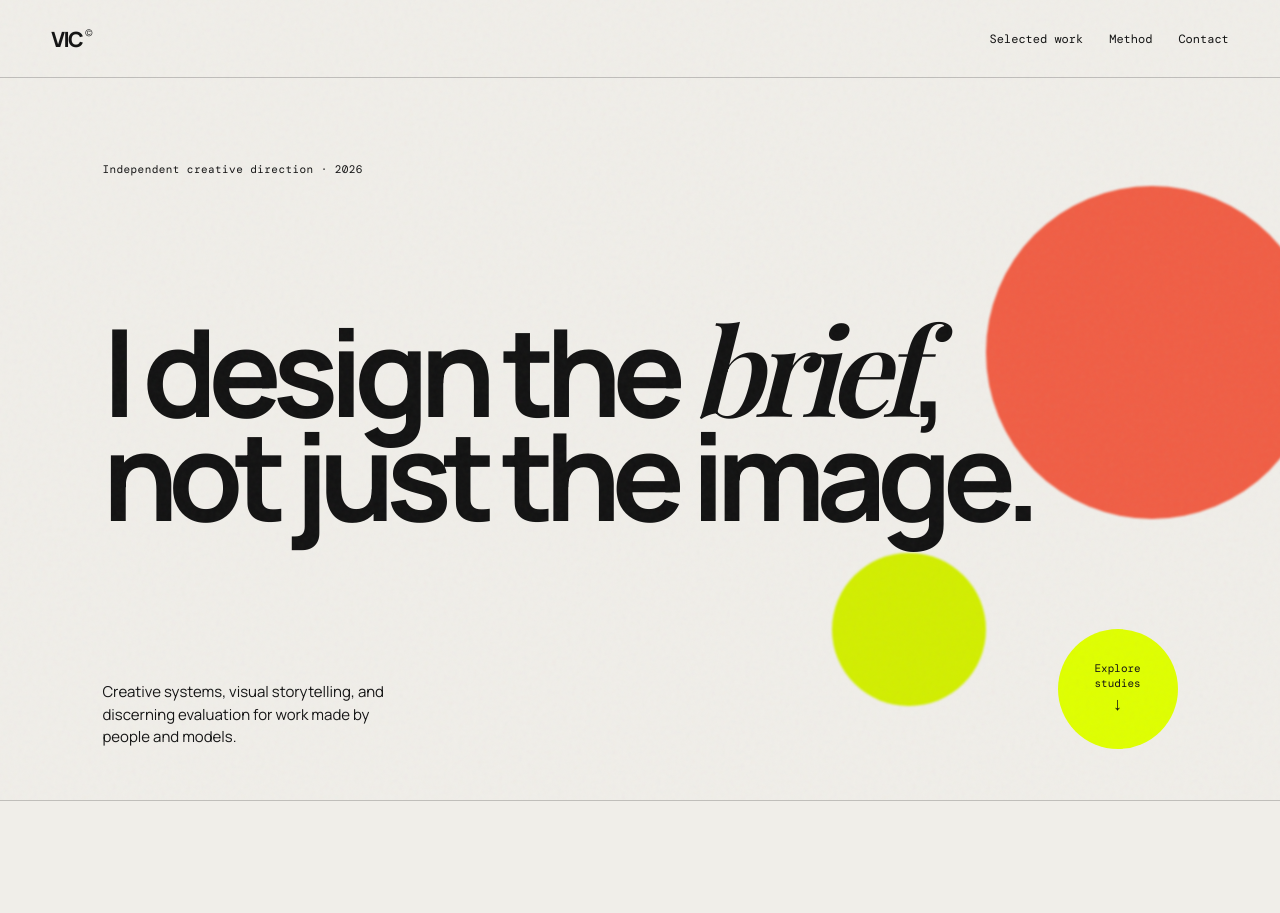
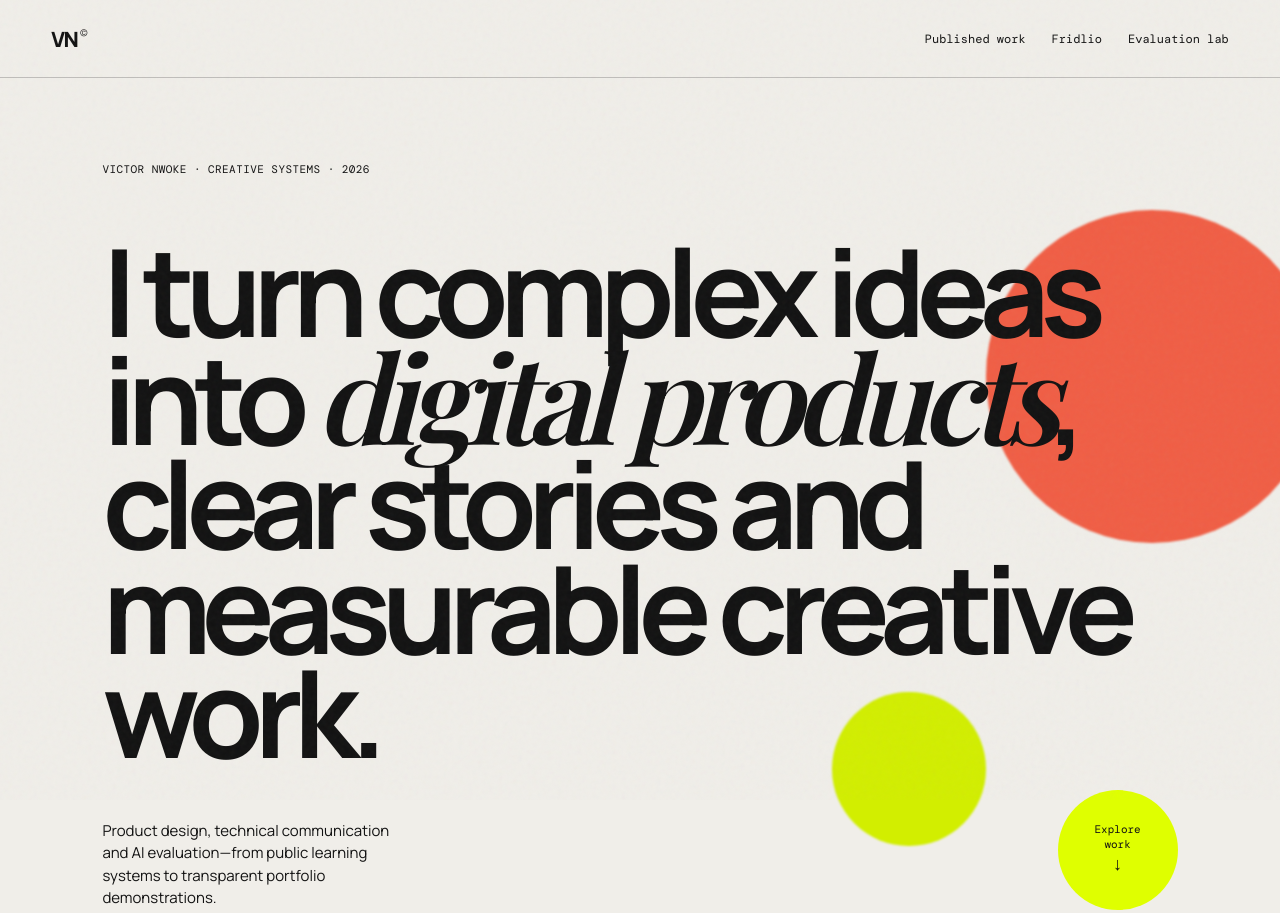
Before and after one commit to victornwoke/creative-systems-portfolio, a plain HTML site: page dist/index.html in a window 1280 px wide. Shown: the top 913 px of the page. Drawn offline with nearby package versions, Linux system fonts and the light colour scheme; a web font is replaced by a local one.

Commit message:
Update Site source

```diff
--- /dev/null
+++ b/app.js
@@ -0,0 +1 @@
+const criteria=[['Brief adherence',25],['Professional craft',20],['Content and messaging',15],['Audience suitability',15],['Accessibility and usability',10],['Consistency and production readiness',10],['Originality within constraints',5]];const host=document.querySelector('#rubric');const score=document.querySelector('#score');if(host){criteria.forEach(([name,weight])=>{const row=document.createElement('label');row.innerHTML=`${name} (${weight}%) <input type="range" min="0" max="5" value="0" data-weight="${weight}" aria-label="${name} score">`;host.append(row)});const update=()=>{let total=0;host.querySelectorAll('input').forEach(i=>total+=Number(i.value)*Number(i.dataset.weight)/5);score.textContent=total.toFixed(1)};host.addEventListener('input',update);document.querySelector('#reset-score').onclick=()=>{host.querySelectorAll('input').forEach(i=>i.value=0);update()}}
--- /dev/null
+++ b/dist/app.js
@@ -0,0 +1 @@
+const criteria=[['Brief adherence',25],['Professional craft',20],['Content and messaging',15],['Audience suitability',15],['Accessibility and usability',10],['Consistency and production readiness',10],['Originality within constraints',5]];const host=document.querySelector('#rubric');const score=document.querySelector('#score');if(host){criteria.forEach(([name,weight])=>{const row=document.createElement('label');row.innerHTML=`${name} (${weight}%) <input type="range" min="0" max="5" value="0" data-weight="${weight}" aria-label="${name} score">`;host.append(row)});const update=()=>{let total=0;host.querySelectorAll('input').forEach(i=>total+=Number(i.value)*Number(i.dataset.weight)/5);score.textContent=total.toFixed(1)};host.addEventListener('input',update);document.querySelector('#reset-score').onclick=()=>{host.querySelectorAll('input').forEach(i=>i.value=0);update()}}
--- a/dist/index.html
+++ b/dist/index.html
@@ -4,7 +4,7 @@
     <meta charset="UTF-8" />
     <meta name="viewport" content="width=device-width, initial-scale=1.0" />
     <meta name="description" content="Creative systems portfolio for AI evaluation work." />
-    <title>VIC — Creative Systems</title>
+    <title>Victor Nwoke — Creative Systems, Digital Products & AI Evaluation</title>
     <link rel="preconnect" href="https://fonts.googleapis.com" />
     <link rel="preconnect" href="https://fonts.gstatic.com" crossorigin />
     <link href="https://fonts.googleapis.com/css2?family=DM+Mono:wght@400;500&family=Manrope:wght@400;500;600;700;800&family=Playfair+Display:ital,wght@0,600;0,700;1,600&display=swap" rel="stylesheet" />
@@ -13,32 +13,32 @@
   <body>
     <div class="noise"></div>
     <main>
-      <nav><a class="wordmark" href="#top">VIC<span>©</span></a><div class="nav-links"><a href="#work">Selected work</a><a href="#method">Method</a><a href="#contact">Contact</a></div></nav>
+      <nav><a class="wordmark" href="#top">VN<span>©</span></a><div class="nav-links"><a href="#work">Published work</a><a href="#fridlio">Fridlio</a><a href="#evaluation">Evaluation lab</a></div></nav>
       <section class="hero" id="top">
-        <p class="eyebrow reveal">Independent creative direction · 2026</p>
-        <h1 class="reveal delay-1">I design the <em>brief</em>,<br>not just the image.</h1>
-        <div class="hero-bottom reveal delay-2"><p>Creative systems, visual storytelling, and discerning evaluation for work made by people and models.</p><a href="#work" class="round-link">Explore<br>studies <span>↓</span></a></div>
+        <p class="eyebrow reveal">VICTOR NWOKE · CREATIVE SYSTEMS · 2026</p>
+        <h1 class="reveal delay-1">I turn complex ideas into <em>digital products</em>, clear stories and measurable creative work.</h1>
+        <div class="hero-bottom reveal delay-2"><p>Product design, technical communication and AI evaluation—from public learning systems to transparent portfolio demonstrations.</p><a href="#work" class="round-link">Explore<br>work <span>↓</span></a></div>
         <div class="orb orb-one"></div><div class="orb orb-two"></div>
       </section>
 
       <section class="intro split" id="method">
         <p class="section-label">01 / POINT OF VIEW</p>
-        <div><h2>Good creative work is a chain of decisions—not a beautiful accident.</h2><p class="large-copy">I build clear prompts, expressive reference artifacts, and practical rubrics that separate polished output from work that actually solves the brief.</p></div>
+        <div><h2>Good creative work is a chain of decisions—not a beautiful accident.</h2><p class="large-copy">Published work is foregrounded. New portfolio concepts are clearly labelled. I build clear briefs, reference artefacts and practical rubrics that make quality inspectable.</p></div>
       </section>
 
       <section class="work" id="work">
         <div class="section-top"><p class="section-label">02 / SELECTED STUDIES</p><p>Original speculative work<br>created for evaluation demonstration.</p></div>
         <article class="project project-aurora">
           <div class="project-art art-poster"><span class="poster-small">AURORA</span><span class="poster-word">AFTER<br>THE<br>RAIN</span><span class="poster-date">18—20<br>JUN</span><div class="sun"></div></div>
-          <div class="project-info"><p class="project-number">01 / CAMPAIGN SYSTEM</p><h3>Make the atmosphere the message.</h3><p>Launch identity for a three-day public sound festival: poster family, social cutdowns, motion principles, and a scoring rubric for visual consistency.</p><div class="tags"><span>Art direction</span><span>Campaign</span><span>Evaluation rubric</span></div></div>
+          <div class="project-info"><p class="project-number">01 / PUBLISHED / PUBLIC</p><h3>Cloud Tech by Victor</h3><p>A live knowledge and utility platform for Azure, Terraform, Linux, Kubernetes and CI/CD. Guides make scope, verification, recovery and cleanup explicit.</p><div class="tags"><span>Technical communication</span><span>Information design</span><span>Published work</span></div><p><a href="https://cloudtechbyvictor.com/" target="_blank" rel="noreferrer">Visit publication ↗</a></p></div>
         </article>
         <article class="project project-kinetic">
           <div class="project-art art-film"><div class="film-title">THE<br>THINGS<br>WE KEEP</div><div class="film-subtitle">A film about objects, memory &amp; the room between us.</div><div class="film-grid"></div><div class="film-circle"></div></div>
-          <div class="project-info"><p class="project-number">02 / NARRATIVE PACKAGE</p><h3>Build feeling before explanation.</h3><p>A cinematic trailer concept with a beat sheet, narration treatment, art-direction frames, and criteria for pacing, story clarity, and audio-visual cohesion.</p><div class="tags"><span>Story strategy</span><span>Video concept</span><span>Creative QA</span></div></div>
+          <div class="project-info"><p class="project-number">02 / PUBLISHED / PUBLIC</p><h3>Developer tools as clear decisions.</h3><p>A product-design reading of the live Cloud Tech utility directory: structured inputs, useful outputs, explicit limits and task-specific language.</p><div class="tags"><span>Interaction design</span><span>UX writing</span><span>Developer experience</span></div><p><a href="https://cloudtechbyvictor.com/tools" target="_blank" rel="noreferrer">Explore live tools ↗</a></p></div>
         </article>
         <article class="project project-north">
           <div class="project-art art-ui"><div class="ui-top"><b>NORTH</b><span>MENU&nbsp;&nbsp; 01:14</span></div><div class="ui-copy">What does<br><i>home</i><br>sound like?</div><div class="ui-wave">⌁⌁⌁⌁⌁⌁⌁⌁⌁</div><div class="ui-bottom"><span>Field notes for an unfamiliar city</span><b>PLAY →</b></div></div>
-          <div class="project-info"><p class="project-number">03 / INTERACTIVE EDITORIAL</p><h3>Make a quiet interface with a strong point of view.</h3><p>An editorial landing experience for location-based audio stories, designed to test information hierarchy, typography, motion restraint, and interaction intent.</p><div class="tags"><span>UX writing</span><span>Interface design</span><span>HTML/CSS</span></div></div>
+          <div class="project-info"><p class="project-number">03 / ILLUSTRATIVE UX CONCEPT</p><h3>Fridlio: from purchase to a plan.</h3><p>High-fidelity product UX exploration for a pantry and expiry workflow. Screens use synthetic data and are not presented as released application UI.</p><div class="tags"><span>Product design</span><span>Accessibility</span><span>Evaluation rubric</span></div><p><a href="assets/Victor_Nwoke_Fridlio_Advanced_UX_Case_Study.pdf" target="_blank">Read case study PDF ↗</a></p></div>
         </article>
       </section>
 
@@ -46,8 +46,8 @@
         <p class="section-label">03 / HOW I EVALUATE</p>
         <div class="steps"><div><span>01</span><h4>Frame</h4><p>Turn ambiguity into a real creative brief: audience, context, constraints, and the feeling the work must earn.</p></div><div><span>02</span><h4>Make</h4><p>Produce reference work that makes the quality bar visible—not merely describable.</p></div><div><span>03</span><h4>Judge</h4><p>Write a rubric that rewards craft, relevance, originality, and precise execution.</p></div></div>
       </section>
-      <section class="statement"><p class="eyebrow">THE STANDARD</p><blockquote>“Would I be confident putting this in front of a client, a live audience, or a creative director?”</blockquote><p class="statement-note">That is the threshold.</p></section>
-      <footer id="contact"><div><p class="section-label">AVAILABLE FOR CREATIVE EVALUATION WORK</p><h2>Let’s make<br>the bar <em>clear.</em></h2></div><a class="email" href="mailto:hello@yourdomain.com">hello@yourdomain.com <span>↗</span></a><p class="footer-note">Replace name, email, and studies with your own before publishing.<br>All concept work on this page is original and available for evaluation use.</p></footer>
+      <section class="statement" id="evaluation"><p class="eyebrow">AI CREATIVE EVALUATION LAB · ORIGINAL DEMONSTRATION</p><blockquote>“Would I be confident putting this in front of a client, a live audience, or a creative director?”</blockquote><p class="statement-note">That is the threshold. The evaluation framework is human-authored and illustrative—not a Mercor scoring standard.</p><div id="rubric"></div><p>Weighted score: <strong id="score">0.0</strong> / 100 <button id="reset-score">Reset</button></p></section>
+      <footer id="contact"><div><p class="section-label">CREATIVE SYSTEMS · DIGITAL PRODUCTS · AI EVALUATION</p><h2>Let’s make<br>the bar <em>clear.</em></h2></div><a class="email" href="https://www.linkedin.com/in/victornwoke" target="_blank" rel="noreferrer">LinkedIn <span>↗</span></a><p class="footer-note">Published work is linked externally. Fridlio screens and evaluation artefacts are original illustrative portfolio work; no unsupported production outcomes are claimed.<br><a href="assets/Victor_Nwoke_Advanced_Creative_Media_Portfolio.pdf" target="_blank">Download full portfolio PDF ↗</a></p></footer>
     </main>
-  </body>
+    <script src="app.js"></script></body>
 </html>
```
Also changed, not shown: index.html (+12 -12 lines), 4 other files.
